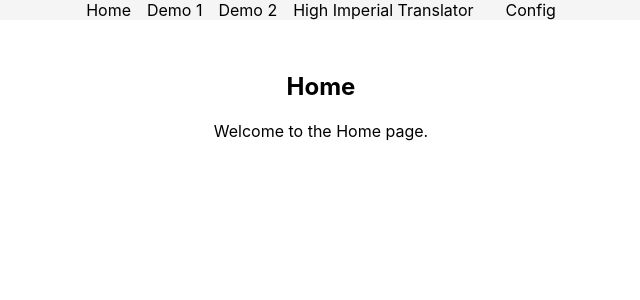
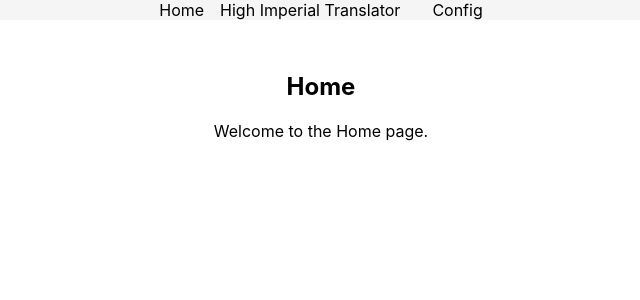
Before and after one commit to areeves/ai-experiments, a React (Create React App) app: page / in a window 1280 px wide. Shown: the top 300 px of the page, without its empty margins (319-959 px from the left). Built offline with nearby package versions, Linux system fonts and the light colour scheme.

Commit message:
Remove placeholder demo pages

```diff
--- a/src/App.tsx
+++ b/src/App.tsx
@@ -4,8 +4,7 @@ import { BrowserRouter as Router, Routes, Route, Link } from 'react-router-dom';
 import './App.css';
 
 import Home from './pages/Home';
-import Demo1 from './pages/Demo1';
-import Demo2 from './pages/Demo2';
+// ...existing code...
 import ConfigPage from './pages/Config';
 import HighImperialTranslator from './pages/HighImperialTranslator';
 
@@ -16,16 +15,13 @@ function App() {
       <div className="App">
         <nav className="navbar">
           <Link to="/" className="nav-link">Home</Link>
-          <Link to="/demo1" className="nav-link">Demo 1</Link>
-          <Link to="/demo2" className="nav-link">Demo 2</Link>
           <Link to="/translator" className="nav-link">High Imperial Translator</Link>
           <Link to="/config" className="nav-link">Config</Link>
         </nav>
         <div style={{ padding: '2rem' }}>
           <Routes>
             <Route path="/" element={<Home />} />
-            <Route path="/demo1" element={<Demo1 />} />
-            <Route path="/demo2" element={<Demo2 />} />
+// ...existing code...
             <Route path="/translator" element={<HighImperialTranslator />} />
             <Route path="/config" element={<ConfigPage />} />
           </Routes>
--- a/src/pages/Demo1.tsx
+++ /dev/null
@@ -1,10 +0,0 @@
-import React from 'react';
-
-const Demo1: React.FC = () => (
-  <div>
-    <h2>Demo 1</h2>
-    <p>This is a placeholder for Demo 1.</p>
-  </div>
-);
-
-export default Demo1;
--- a/src/pages/Demo2.tsx
+++ /dev/null
@@ -1,10 +0,0 @@
-import React from 'react';
-
-const Demo2: React.FC = () => (
-  <div>
-    <h2>Demo 2</h2>
-    <p>This is a placeholder for Demo 2.</p>
-  </div>
-);
-
-export default Demo2;
```
